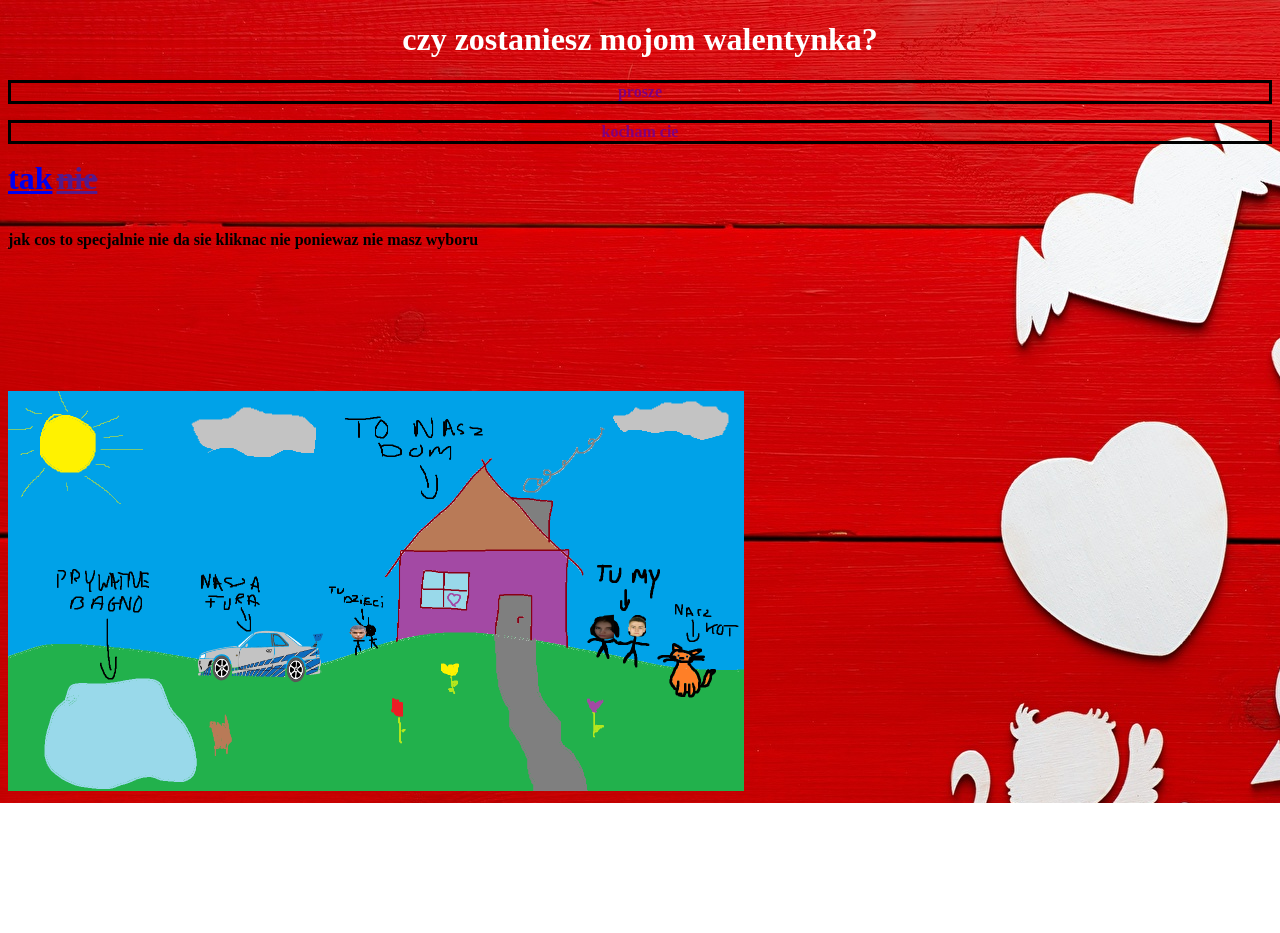
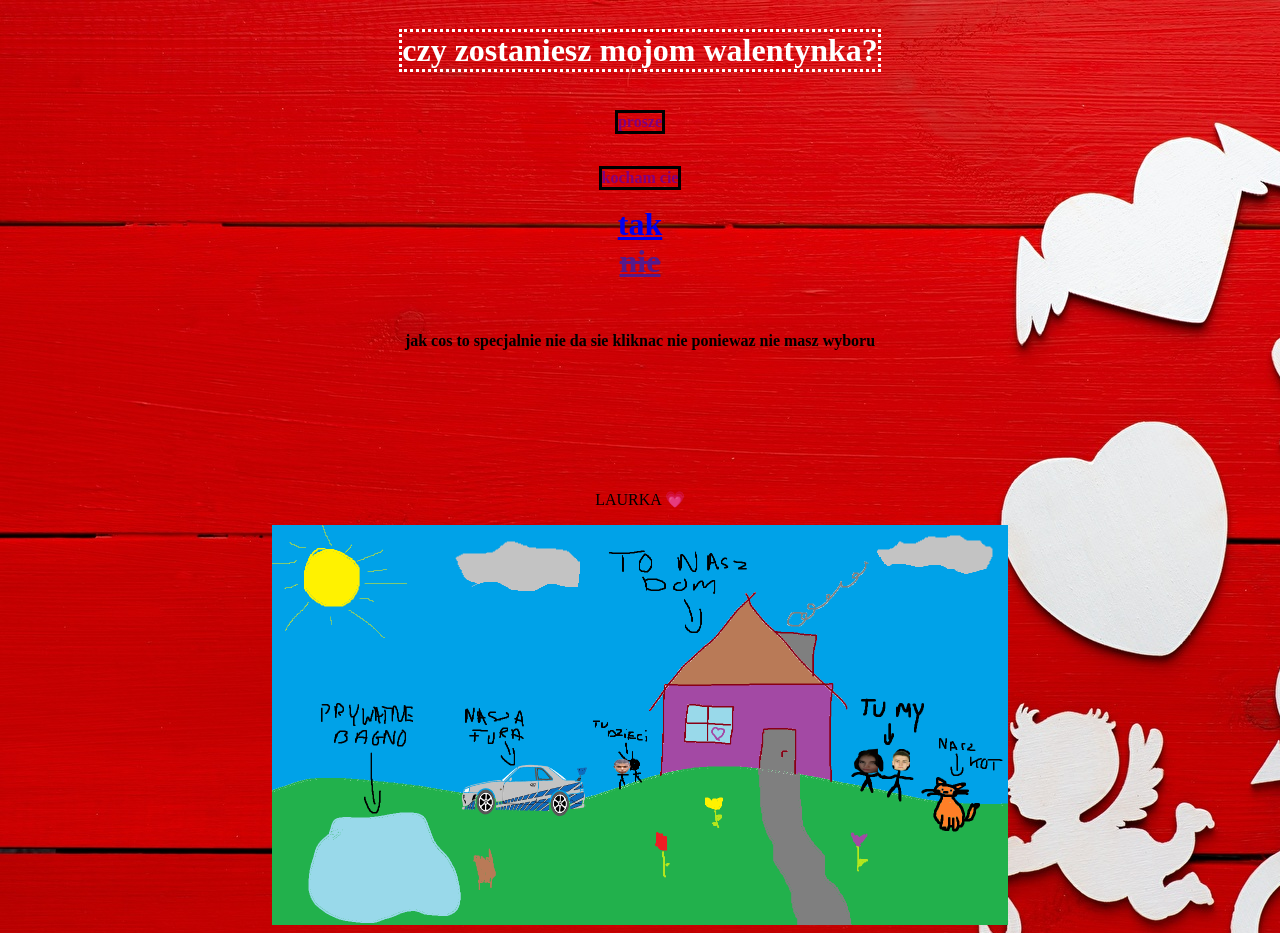
Before and after one commit to ziolo56/hej, a plain HTML site: page index.html in a window 1280 px wide. Before the commit the page ends 803 px from the top, so only its background shows below. Drawn offline with Linux system fonts and the light colour scheme.

Commit message:
Add files via upload

```diff
--- a/index.html
+++ b/index.html
@@ -14,7 +14,8 @@
     <a class="tak wspolny" href="tak.html"><b>tak</b></a>
     <a class="nie wspolny" href=""><b><s>nie</s></b></a><br><br>
     <p><b>jak cos to specjalnie nie da sie kliknac nie poniewaz nie masz wyboru</b></p>
-    <br> <br><br><br><br><br><br>
+    <br> <br><br><br><br><br>
+    <p>LAURKA 💗</p>
     <img src="praca2.png" width="" height="400" alt="obrazek">
 
 </body>
--- a/style.css
+++ b/style.css
@@ -1,9 +1,16 @@
 body{
     background-image: url(walentynkaa.jpg);
+    display: flex;
+    justify-content: center;
+    align-items: center;
+    flex-direction: column;
+    min-height: 100vh;
+
 }
 h1{
     color: white;
     text-align: center;
+    border: 3px dotted ;
 }
 .tak{
  font-size: xx-large;
```
